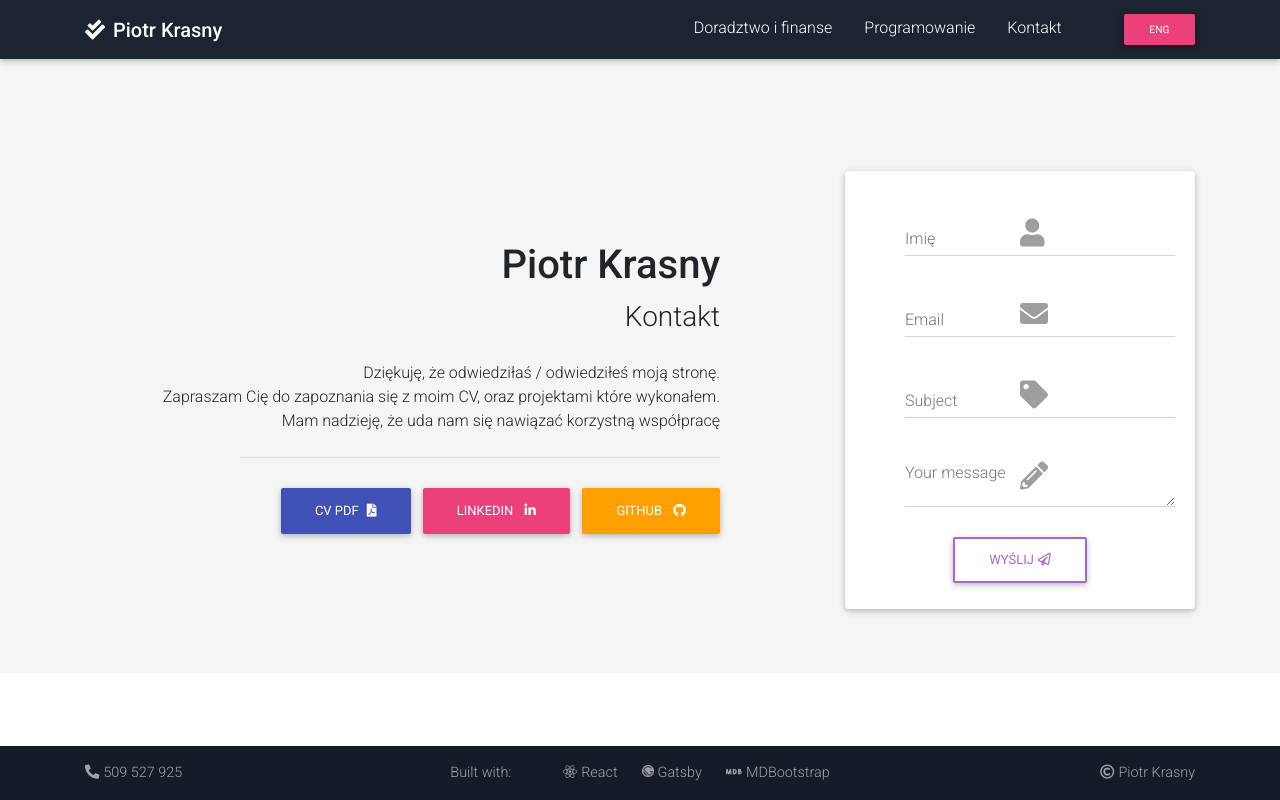
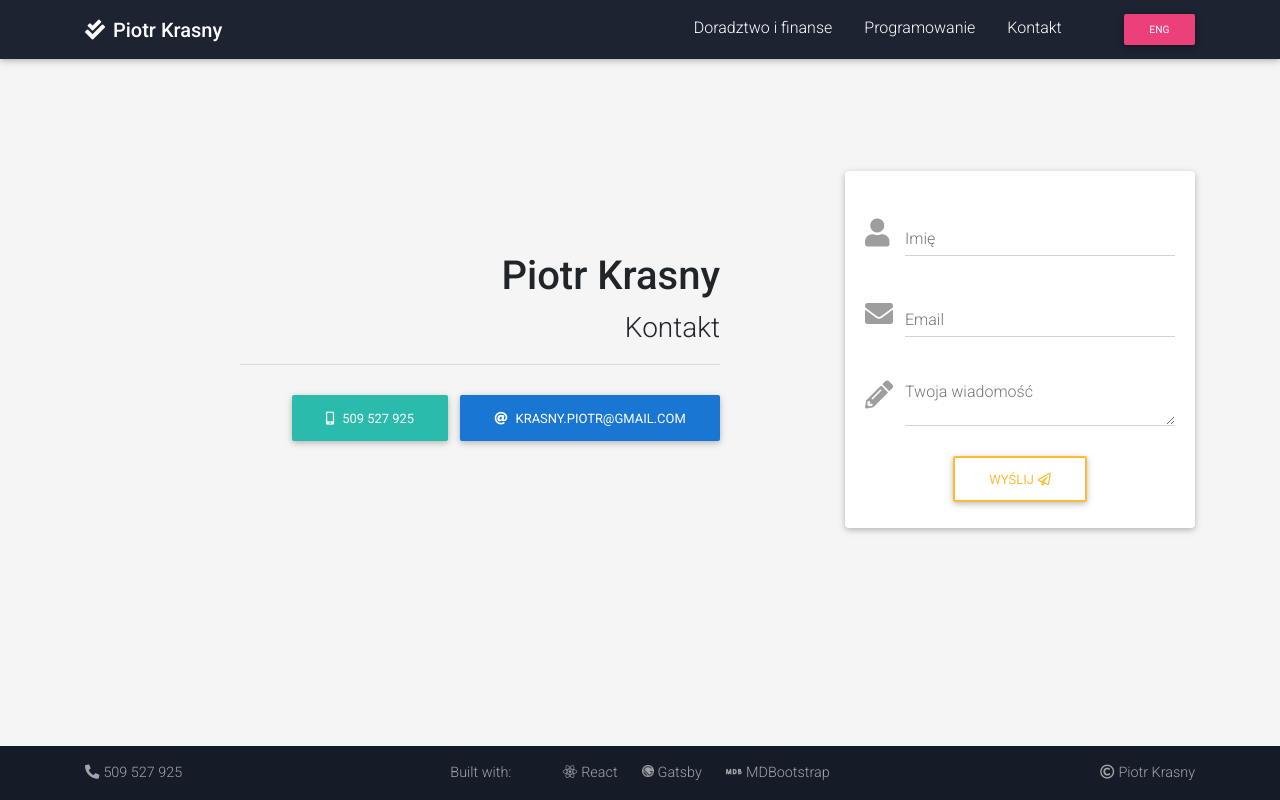
Before and after one commit to PK007PK/P35CV, a Gatsby site: page /kontakt in a window 1280 px wide. Built offline with nearby package versions, Linux system fonts and the light colour scheme; Gatsby itself is replaced by a stand-in of ours.

```diff
--- a/src/components/Form.js
+++ b/src/components/Form.js
@@ -40,10 +40,11 @@
           data-netlify="true"
           data-netlify-honeypot="bot-field"
           onSubmit={handleSubmit}
+          className="text-left"
         >
+          {/* <div className="grey-text"> */}
           {/* The `form-name` hidden field is required to support form submissions without JavaScript */}
-          <div className="grey-text">
-            {/* <input type="hidden" name="hiden-input" value="contact" />
+          <input type="hidden" name="hiden-input" value="contact" />
           <div hidden>
             <label htmlFor="bot-field">
               Don’t fill this out:{" "}
@@ -53,7 +54,8 @@
                 autoComplete="off"
               />
             </label>
-            </div> */}
+          </div>
+          <div className="grey-text">
             <MDBInput
               label="Imię"
               icon="user"
@@ -67,21 +69,7 @@
               required
               name="imie"
             />
-            {/* <div className="formItem">
-              <input
-                onChange={handleChange}
-                className="input"
-                type="text"
-                name="imie"
-                placeholder=" "
-                autoComplete="off"
-                required
-              />
-              <label className="label" htmlFor="imie">
-                Imię:
-              </label>
-              <div className="formItemBar" />
-            </div> */}
+
             <MDBInput
               label="Email"
               icon="envelope"
@@ -95,69 +83,19 @@
               required
               name="email"
             />
-            {/* <div className="formItem">
-              <input
-                className="input"
-                type="email"
-                name="email"
-                onChange={handleChange}
-                placeholder=" "
-                autoComplete="off"
-                required
-              />
-              <label className="label" htmlFor="email">
-                Email:
-              </label>
-              <div className="formItemBar" />
-            </div> */}
-            {/* <div className="formItem">
-              <input
-                className="input"
-                type="text"
-                name="telefon"
-                placeholder=" "
-                onChange={handleChange}
-                autoComplete="off"
-                required
-              /> */}
-            {/* <label className="label" htmlFor="telefon">
-                Telefon:
-              </label>
-              <div className="formItemBar" /> */}
-            <MDBInput
-              label="Subject"
-              icon="tag"
-              group
-              type="text"
-              validate
-              error="wrong"
-              success="right"
-              name="topic"
-            />
             <MDBInput
               type="textarea"
               rows="2"
-              label="Your message"
+              label="Twoja wiadomość"
               icon="pencil-alt"
               name="text"
+              iconSize="4"
+              iconSize="2x"
             />
           </div>
-          {/* <div className="formItem">
-            <textarea
-              className="textarea"
-              name="text"
-              onChange={handleChange}
-              placeholder=" "
-              required
-            /> */}
-          {/* <label className="label" htmlFor="text">
-                Treść wiadomości:
-              </label> */}
-          {/* <div className="formItemBar" /> */}
-          {/* </div> */}
 
           <div className="text-center">
-            <MDBBtn type="submit" outline color="secondary">
+            <MDBBtn type="submit" outline color="warning">
               Wyślij
               <MDBIcon far icon="paper-plane" className="ml-1" />
             </MDBBtn>
--- a/src/components/layout.js
+++ b/src/components/layout.js
@@ -11,15 +11,13 @@
 import Navbar from "./navbar"
 import Footer from "./footer"
 
-const Layout = ({ children }) => {
+const Layout = ({ children, style }) => {
   return (
-    <>
-      <div className="site">
-        <Navbar />
-        <main className="site-content">{children}</main>
-        <Footer />
-      </div>
-    </>
+    <div className="site" style={style}>
+      <Navbar />
+      <main className="site-content">{children}</main>
+      <Footer />
+    </div>
   )
 }
 
--- a/src/pages/kontakt.js
+++ b/src/pages/kontakt.js
@@ -25,47 +25,43 @@
     </p>
   )
 
-  const buttonsForJumbo = () => (
+  const contactInfo = () => (
     <div className="pt-2 text-right">
       <MDBBtn
         href="https://github.com/PK007PK"
         target="_blank"
-        color="indigo"
+        // color="pink"
         rel="noopener noreferrer"
-        className="waves-effect ml-4"
+        className="waves-effect"
       >
-        CV PDF
-        <MDBIcon fas icon="file-pdf" className="ml-2" />
+        <MDBIcon icon="mobile-alt" className="mr-2" />
+        509 527 925
       </MDBBtn>
       <MDBBtn
         href="https://github.com/PK007PK"
         target="_blank"
-        color="pink"
-        rel="noopener noreferrer"
-        className="waves-effect"
-      >
-        LinkedIn <MDBIcon fab icon="linkedin-in" className="ml-2" />
-      </MDBBtn>
-      <MDBBtn
-        href="https://github.com/PK007PK"
-        target="_blank"
-        color="amber"
+        color="blue"
         rel="noopener noreferrer"
         className="waves-effect mr-0"
       >
-        Github <MDBIcon fab icon="github" className="ml-2" />
+        <MDBIcon icon="at" className="mr-2" />
+        krasny.piotr@gmail.com
       </MDBBtn>
     </div>
   )
 
   return (
-    <Layout>
+    <Layout
+      style={{
+        backgroundColor: "#f5f5f5",
+      }}
+    >
       {/* <SEO title="Home" /> */}
       <JumbotronReus
         title={"Piotr Krasny"}
         subtitle={"Kontakt"}
-        text={textForJumbo}
-        bottomBar={buttonsForJumbo}
+        // text={textForJumbo}
+        bottomBar={contactInfo}
         rightBox={Form}
         style={{
           backgroundColor: "#f5f5f5",
```
Lines whose indentation alone changed are shown as unchanged.
